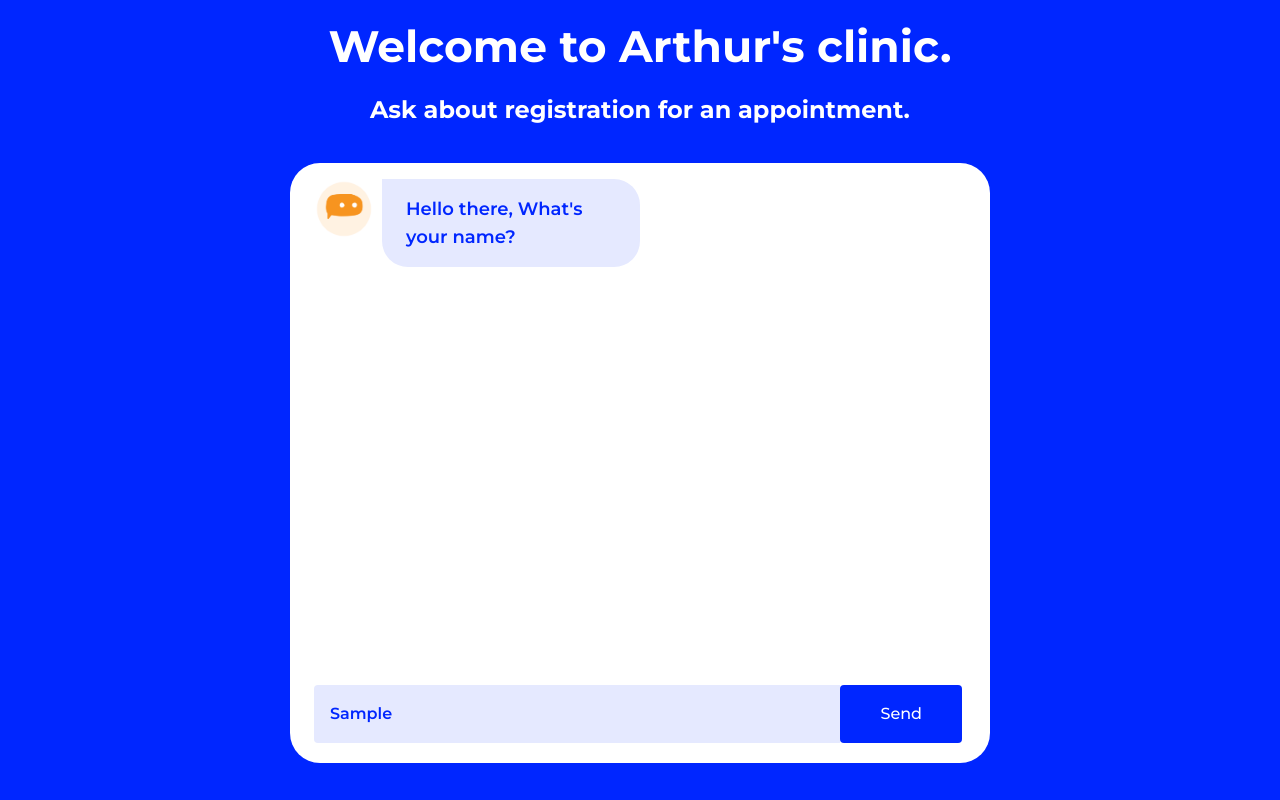
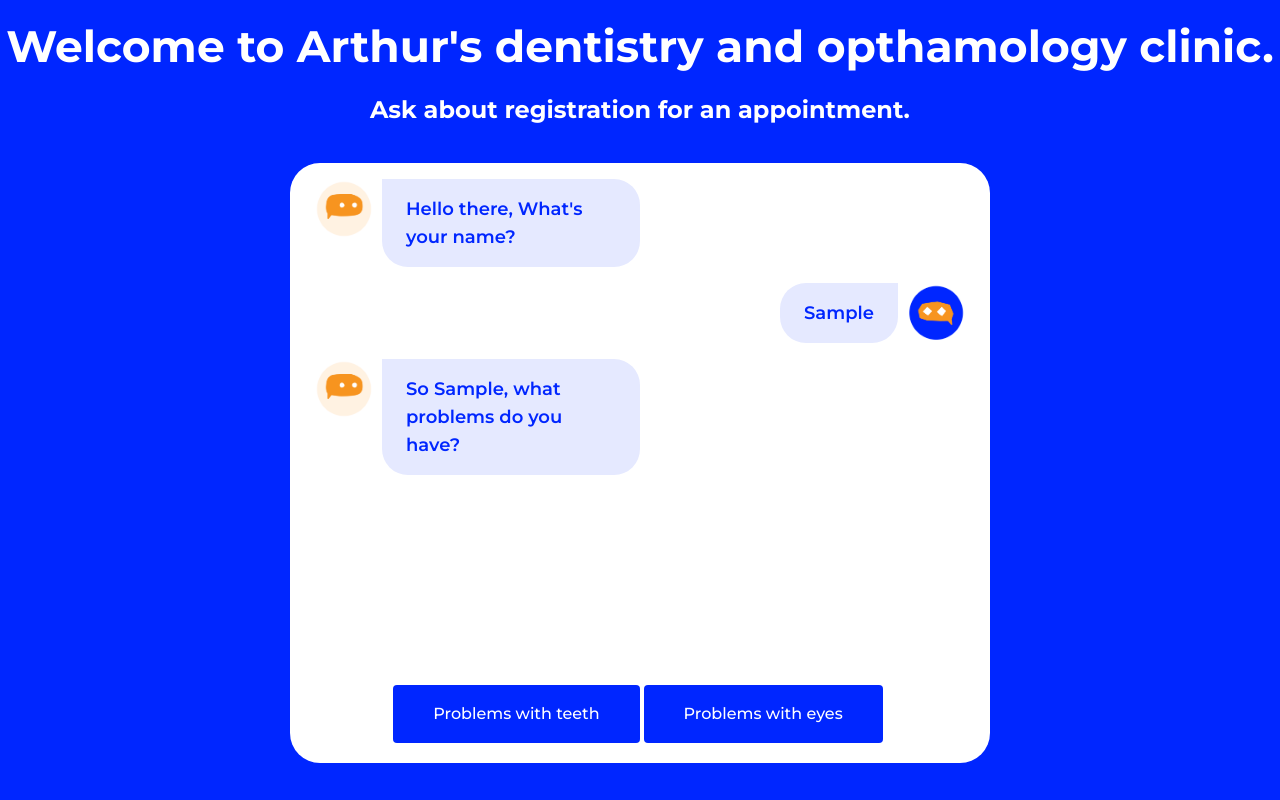
Before and after one commit to Arturas-Dg/Chat-bot, a plain HTML site: page code/index.html in a window 1280 px wide. Both pictures are taken after typing "Sample" into the empty fields and a click on the button "Send". Drawn offline with Linux system fonts and the light colour scheme.

Commit message:
added bot reply function and fixed first question and answer

```diff
--- a/code/index.html
+++ b/code/index.html
@@ -12,14 +12,14 @@
   </head>
 
   <body>
-    <h1>Welcome to Arthur's clinic.</h1>
+    <h1>Welcome to Arthur's dentistry and opthamology clinic.</h1>
     <h2>Ask about registration for an appointment.</h2>
     <main>
       <section class="chat" id="chat"></section>
 
       <div class="input-wrapper" id="input-wrapper">
         <form id="name-form">
-          <input id="name-input" type="text" />
+          <input id="name-input" type="text">
           <button class="send-btn" type="submit">
             Send
           </button>
--- a/code/script.js
+++ b/code/script.js
@@ -2,14 +2,26 @@
 const chat = document.getElementById('chat');
 const inputWrapper = document.getElementById("input-wrapper");
 const form = document.getElementById("name-form");
-const userInputValue = document.getElementById("name-input").value;
+const nameInput = document.getElementById("name-input");
+// Global variables, if you need any, declared here
+let question = 1;
+// Functions declared here
+const userReply = () => {
+  showMessage(`${nameInput.value}`, "user")
+}
+const botReply = (botReply) => {
+  showMessage(botReply, "bot");
+}
 
-let step = 1;
+const reason = () => {
+  inputWrapper.innerHTML  = `
+  <button class="send-btn" id="teeth-problem" type="submit">Problems with teeth</button>
 
-// Global variables, if you need any, declared here
+  <button class="send-btn" id="eye-problem" type="submit">Problems with eyes</button>
 
-// Functions declared here
-
+  `
+}
+const clearInput = () =>  nameInput.value=""
 // This function will add a chat bubble in the correct place based on who the sender is
 const showMessage = (message, sender) => {
   if (sender === 'user') {
@@ -37,23 +49,29 @@ const showMessage = (message, sender) => {
 
 // Starts here
 const greeting = () => {
-  showMessage(`Hello there, What's your name?`, 'bot');
+  showMessage(`Hello there, What's your name?`, "bot");
+}
   // Just to check it out, change 'bot' to 'user' here 👆
-}
 
-// Set up your eventlisteners here
-form.addEventListener("submit",(event) => {
-  event.preventDefault();
 
-  if (Number(userInputValue) === 10) {
-    showMessage(`${userInputValue}`, 'user');
-    console.log ("hello")
-  }
-});
-// When website loaded, chatbot asks first question.
-// normally we would invoke a function like this:
-// greeting()
-// But if we want to add a little delay to it, we can wrap it in a setTimeout:
-// setTimeout(functionName, timeToWaitInMilliSeconds)
-// This means the greeting function will be called one second after the website is loaded.
+  //EVENTLISTENER
+    form.addEventListener("submit" , (event) => {
+    event.preventDefault();
+    const inputValue = nameInput.value;
+    userReply();
+    clearInput();
+    botReply(`So ${inputValue}, what problems do you have?`)
+    reason();
+  })
+
+
+// Conditional
+
+// Timeout when website loads until first question
 setTimeout(greeting, 1000);
+
+// //SEND button pressed
+// sendBtn.addEventListener('click', (event) => {
+//   event.preventDefault();
+//   nextQuestion(input.value);
+// });
```
